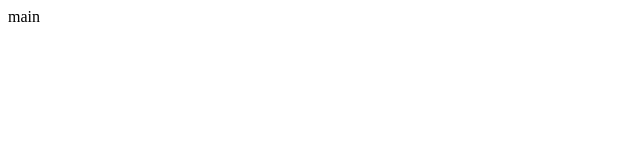
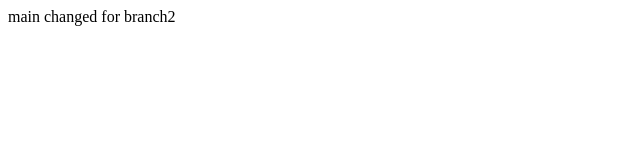
Before and after one commit to Vikaas29/Test2, a plain HTML site: page index.html in a window 1280 px wide. Shown: the whole page, without its empty margins (0-640 px from the left). Drawn offline with Linux system fonts and the light colour scheme.

Commit message:
creation for new branch

```diff
--- a/index.html
+++ b/index.html
@@ -7,5 +7,8 @@
 </head>
 <body>
     main
+
+    changed for branch2
+
 </body>
 </html>
```
